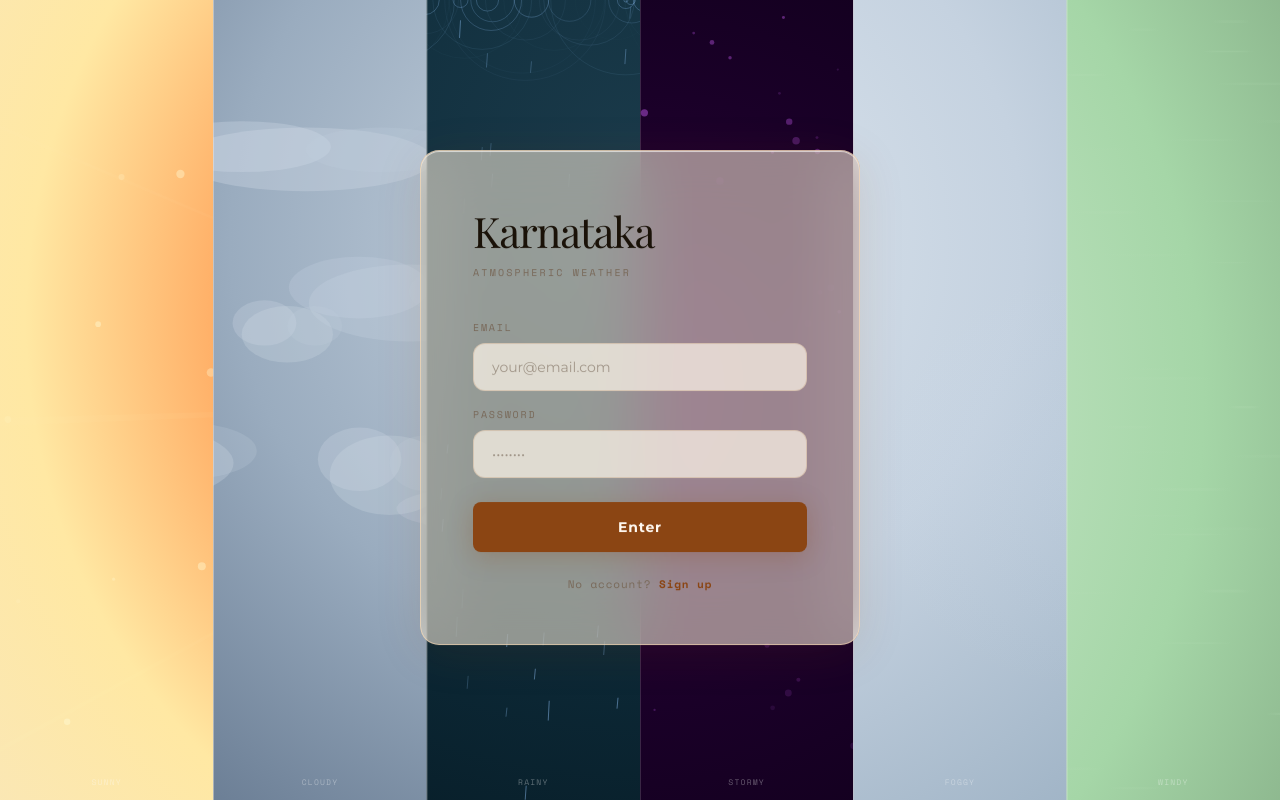
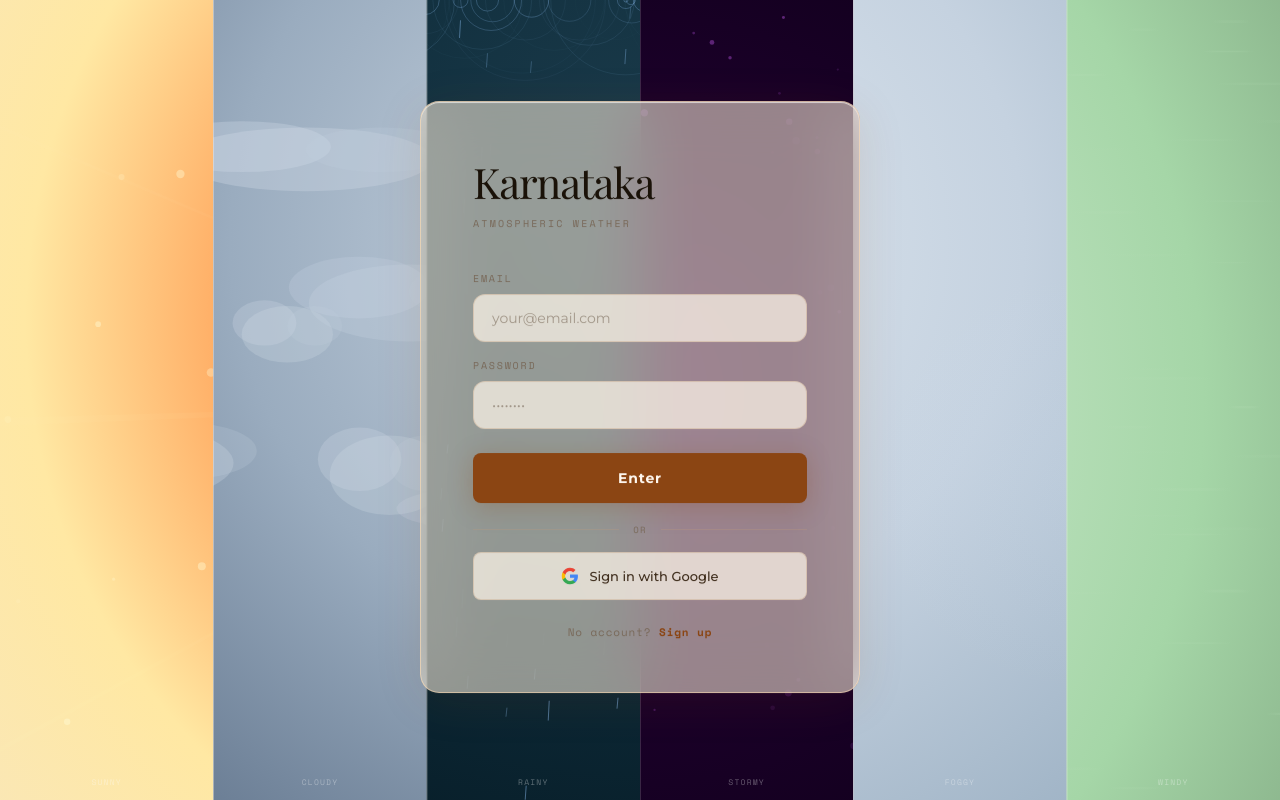
Before and after one commit to Charan-516/karnataka-weather, a Next.js app: page / in a window 1280 px wide. Built offline with nearby package versions, Linux system fonts and the light colour scheme; no server answers; a web font is replaced by a local one.

Commit message:
add Google OAuth sign-in

```diff
--- a/src/app/globals.css
+++ b/src/app/globals.css
@@ -146,6 +146,62 @@ body {
 
 .login-btn:active {
   transform: translateY(0);
+}
+
+/* ── Divider ─────────────────────────────────── */
+.login-divider {
+  display: flex;
+  align-items: center;
+  margin: 20px 0 16px;
+}
+
+.login-divider::before,
+.login-divider::after {
+  content: '';
+  flex: 1;
+  height: 1px;
+  background: rgba(196, 154, 122, 0.3);
+}
+
+.login-divider span {
+  font-family: 'Space Mono', monospace;
+  font-size: 9px;
+  letter-spacing: 0.15em;
+  text-transform: uppercase;
+  color: var(--color-text-muted);
+  padding: 0 14px;
+}
+
+/* ── Google Button ──────────────────────────── */
+.google-btn {
+  display: flex;
+  align-items: center;
+  justify-content: center;
+  gap: 10px;
+  width: 100%;
+  background: rgba(255, 248, 235, 0.7);
+  border: 1px solid rgba(196, 154, 122, 0.35);
+  border-radius: var(--radius-btn);
+  padding: 14px;
+  font-family: 'Montserrat', sans-serif;
+  font-size: 13px;
+  font-weight: 500;
+  color: var(--color-text-secondary);
+  cursor: pointer;
+  transition: background 0.2s, border-color 0.2s;
+}
+
+.google-btn:hover {
+  background: rgba(255, 248, 235, 0.95);
+  border-color: rgba(139, 69, 19, 0.4);
+}
+
+.google-btn:active {
+  transform: translateY(0);
+}
+
+.google-icon {
+  flex-shrink: 0;
 }
 
 .login-toggle {
--- a/src/app/page.tsx
+++ b/src/app/page.tsx
@@ -232,6 +232,28 @@ export default function LoginPage() {
                 </button>
               </form>
 
+              <div className="login-divider">
+                <span>or</span>
+              </div>
+
+              <button
+                type="button"
+                className="google-btn"
+                onClick={async () => {
+                  setError('')
+                  const result = await AuthManager.signInWithGoogle()
+                  if (!result.success) setError(result.error || 'Google sign-in failed')
+                }}
+              >
+                <svg className="google-icon" viewBox="0 0 24 24" width="18" height="18">
+                  <path fill="#4285F4" d="M22.56 12.25c0-.78-.07-1.53-.2-2.25H12v4.26h5.92a5.06 5.06 0 01-2.2 3.32v2.77h3.57c2.08-1.92 3.28-4.74 3.28-8.1z"/>
+                  <path fill="#34A853" d="M12 23c2.97 0 5.46-.98 7.28-2.66l-3.57-2.77c-.98.66-2.23 1.06-3.71 1.06-2.86 0-5.29-1.93-6.16-4.53H2.18v2.84C3.99 20.53 7.7 23 12 23z"/>
+                  <path fill="#FBBC05" d="M5.84 14.09c-.22-.66-.35-1.36-.35-2.09s.13-1.43.35-2.09V7.07H2.18C1.43 8.55 1 10.22 1 12s.43 3.45 1.18 4.93l2.85-2.22.81-.62z"/>
+                  <path fill="#EA4335" d="M12 5.38c1.62 0 3.06.56 4.21 1.64l3.15-3.15C17.45 2.09 14.97 1 12 1 7.7 1 3.99 3.47 2.18 7.07l3.66 2.84c.87-2.6 3.3-4.53 6.16-4.53z"/>
+                </svg>
+                Sign in with Google
+              </button>
+
               <p
                 className="login-toggle"
                 onClick={() => {
--- a/src/lib/auth.ts
+++ b/src/lib/auth.ts
@@ -39,6 +39,18 @@ export const AuthManager = {
         }
     },
 
+    async signInWithGoogle() {
+        const supabase = await getClient()
+        if (!supabase) return { success: false, error: 'Supabase not configured' }
+        const origin = typeof window !== 'undefined' ? window.location.origin : ''
+        const { error } = await supabase.auth.signInWithOAuth({
+            provider: 'google',
+            options: { redirectTo: `${origin}/auth/callback` },
+        })
+        if (error) return { success: false, error: error.message }
+        return { success: true }
+    },
+
     async login(email: string, password: string) {
         const supabase = await getClient()
         if (!supabase) return { success: false, error: 'Supabase not configured' }
```
Also changed, not shown: src/app/auth/callback/route.ts (added, +31 -0 lines).
